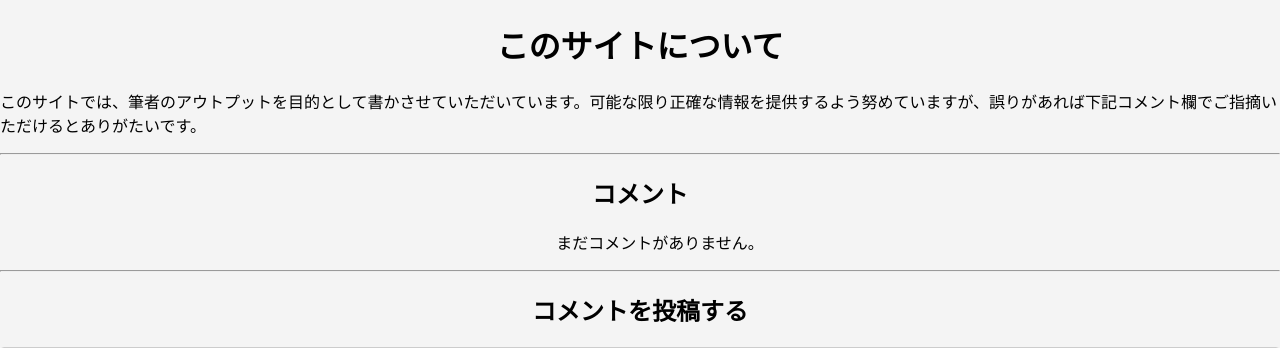
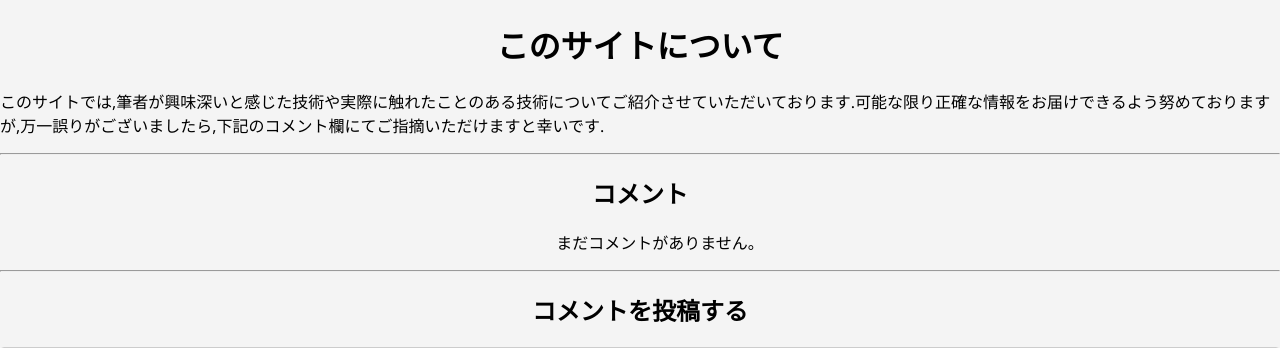
Before and after one commit to oijoijn/myblog, a Django app: template templates/blog/home.html in a window 1280 px wide. Shown: the part 154-502 px from the top of the page. Run offline with Django 4.2, Linux system fonts and the light colour scheme; the template is opened without the code that fills it: values that come from a table or form of the project are taken from there, others are empty.

```diff
--- a/templates/blog/home.html
+++ b/templates/blog/home.html
@@ -4,7 +4,7 @@
   {% include 'blog/article.html' %}
   <h1 class="center">このサイトについて</h1>
   <p>
-    このサイトでは、筆者のアウトプットを目的として書かさせていただいています。可能な限り正確な情報を提供するよう努めていますが、誤りがあれば下記コメント欄でご指摘いただけるとありがたいです。
+    このサイトでは,筆者が興味深いと感じた技術や実際に触れたことのある技術についてご紹介させていただいております.可能な限り正確な情報をお届けできるよう努めておりますが,万一誤りがございましたら,下記のコメント欄にてご指摘いただけますと幸いです.
   </p>
 <hr>
 {% include 'blog/comments.html' %}
```
Also changed, not shown: README.md, 1 other file.
